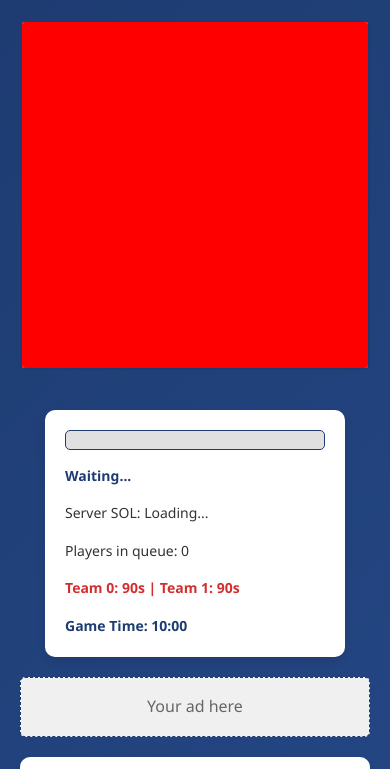
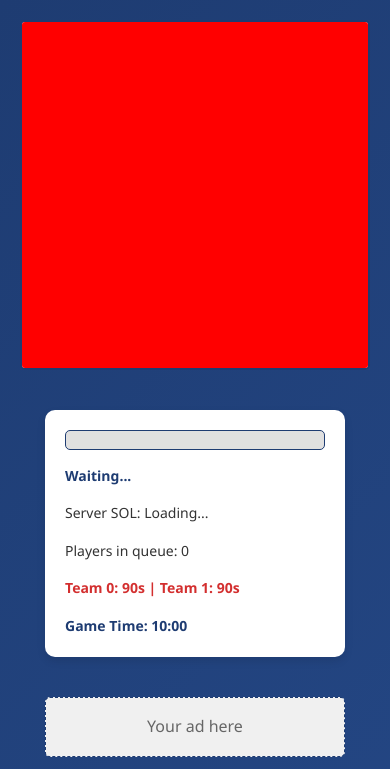
Before and after one commit to GambaBTC/chess, a website: page public/index.html in a window 390 px wide. Shown: the top 769 px of the page. Drawn offline with nearby package versions, Linux system fonts and the light colour scheme; no server answers.

Commit message:
Update style.css

```diff
--- a/public/style.css
+++ b/public/style.css
@@ -235,11 +235,13 @@ canvas {
     border-radius: 5px;
     padding: 10px;
     text-align: center;
-    width: 100%;
-    height: 100px;
+    width: 250px; /* Match #infoPanel width */
+    height: 150px; /* Approximate height of green square */
     display: flex;
     align-items: center;
     justify-content: center;
+    margin-left: 20px;
+    flex-shrink: 0;
 }
 
 #adBanner p {
@@ -254,11 +256,15 @@ canvas {
         align-items: center;
     }
 
-    #infoPanel {
+    #infoPanel, #adBanner {
         margin-left: 0;
         margin-top: 20px;
         width: 100%;
         max-width: 300px;
+    }
+
+    #adBanner {
+        height: 100px;
     }
 }
 
```
